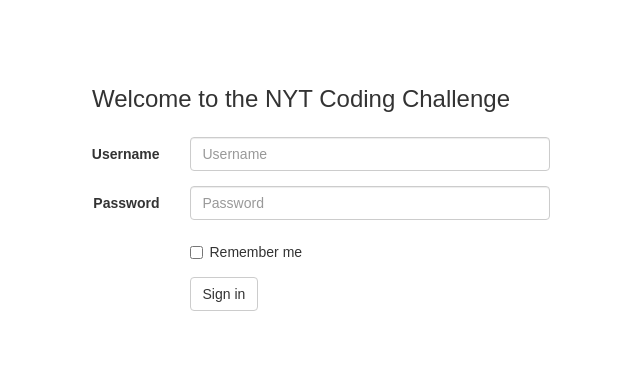
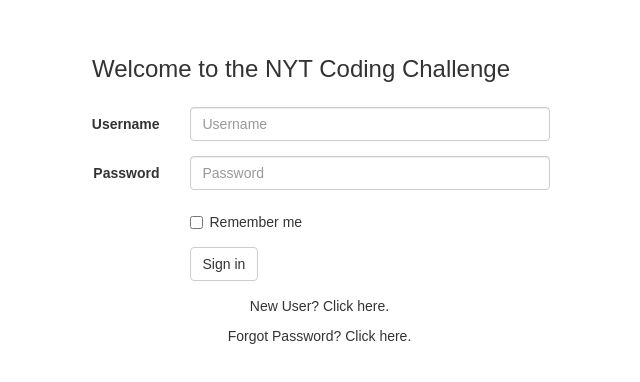
Before and after one commit to caitp222/login-registration, a React (Create React App) app: page / in a window 1280 px wide. Shown: the part 204-586 px from the top of the page, without its empty margins (368-1008 px from the left). Built offline with nearby package versions, Linux system fonts and the light colour scheme.

Commit message:
add new user and register links to login form

```diff
--- a/src/components/LoginForm.js
+++ b/src/components/LoginForm.js
@@ -8,7 +8,9 @@
   ControlLabel,
   FormControl,
   Checkbox,
-  Button
+  Button,
+  Row,
+  Grid
 } from 'react-bootstrap';
 
 // components
@@ -24,10 +26,14 @@
     }
   }
 
+
+
   render() {
     return (
-      <div className="form-wrapper">
-        <Form horizontal className="centered-form">
+      <div className="flexbox">
+        <Grid className="flexbox-item">
+          <Row sm={12}>
+            <Form horizontal>
               <FormGroup>
                 <Col smOffset={4} sm={8}>
                   <h3>Welcome to the NYT Coding Challenge</h3>
@@ -43,13 +49,25 @@
               </FormGroup>
 
               <FormGroup>
-            <Col smOffset={5} sm={7}>
+                <Col smOffset={5} sm={1}>
                   <Button type="submit">
                     Sign in
                   </Button>
                 </Col>
               </FormGroup>
             </Form>
+          </Row>
+          <Row sm={12}>
+            <Col smOffset={5} sm={3}>
+              <p>New User? Click here.</p>
+            </Col>
+          </Row>
+          <Row sm={12}>
+            <Col smOffset={5} sm={3}>
+              <p>Forgot Password? Click here.</p>
+            </Col>
+          </Row>
+        </Grid>
       </div>
     )
   }
--- a/src/components/RegisterForm.js
+++ b/src/components/RegisterForm.js
@@ -22,8 +22,8 @@
 import PasswordInput from './FormPasswordInput';
 
 const RegisterForm = () => (
-  <div className="form-wrapper">
-    <Form horizontal className="centered-form">
+  <div className="flexbox">
+    <Form horizontal className="flexbox-item">
       <FormGroup>
         <Col smOffset={4} sm={8}>
           <h3>Register with the NYT Coding Challenge</h3>
--- a/src/styles/App.css
+++ b/src/styles/App.css
@@ -1,42 +1,19 @@
-.App {
-  text-align: center;
-}
-
-.App-logo {
-  animation: App-logo-spin infinite 20s linear;
-  height: 80px;
-}
-
-.App-header {
-  background-color: #222;
-  height: 150px;
-  padding: 20px;
-  color: white;
-}
-
-.App-title {
-  font-size: 1.5em;
-}
-
-.App-intro {
-  font-size: large;
-}
-
-@keyframes App-logo-spin {
-  from { transform: rotate(0deg); }
-  to { transform: rotate(360deg); }
-}
-
-.form-wrapper {
+.flexbox {
   display: flex;
+  flex-direction: column;
   height: 100vh;
 }
 
-.centered-form {
+.flexbox-item {
   margin: auto;
+  align-self: center;
   width: 100%;
 }
 
 h3 {
   text-align: left;
 }
+
+p {
+  text-align: center;
+}
```
Also changed, not shown: public/index.html (+1 -22 lines). Lines whose indentation alone changed are shown as unchanged.
